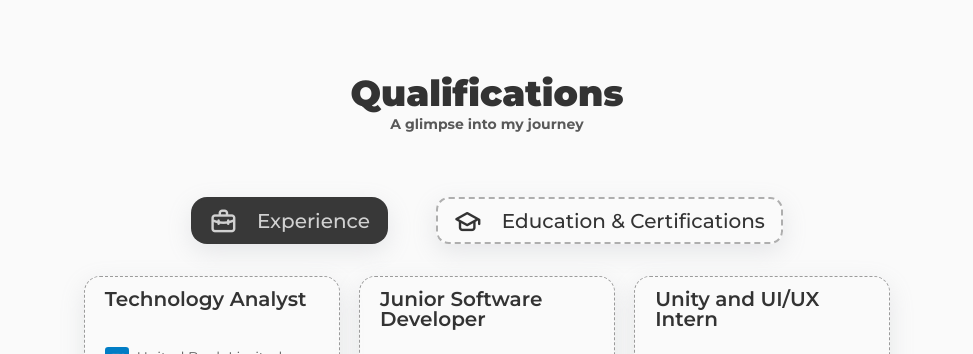
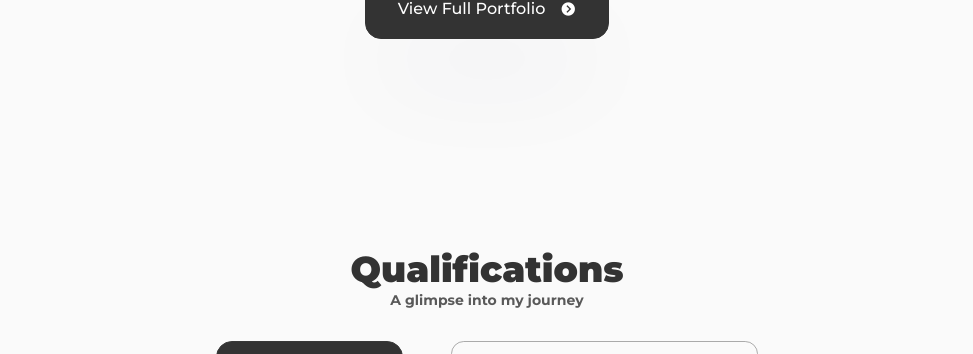
Before and after one commit to saadhzubairi/saadhzubairi_portfolio, a React (Create React App) app: page / in a window 1280 px wide. Shown: the part 2446-2800 px from the top of the page, without its empty margins (153-1126 px from the left). Built offline with nearby package versions, Linux system fonts and the light colour scheme.

Commit message:
stuff added for better viewability and shit

```diff
--- a/src/App.css
+++ b/src/App.css
@@ -159,10 +159,11 @@ img {
 
 /*=============== REUSABLE CSS CLASSES ===============*/
 .section {
-  padding: 6rem 0 2rem;
+  padding: 6rem 0 6rem;
 }
 
 .section__title {
+  margin-top: 1rem;
   font-size: var(--h1-font-size);
   color: var(--title-color);
   font-weight: 900;
@@ -171,7 +172,7 @@ img {
 .section__subtitle {
   display: block;
   font-size: var(--small-font-size);
-  margin-bottom: 4rem;
+  margin-bottom: 2rem;
   font-weight: 700;
 }
 
@@ -201,6 +202,7 @@ img {
   border-radius: 1rem;
   font-weight: var(--font-medium);
   border: 1.5px solid var(--title-color);
+  box-shadow: rgba(50, 50, 93, 0.1) 0px 50px 100px -20px, rgba(0, 0, 0, 0.2) 0px 30px 60px -30px !important;
 }
 
 .button_ol {
@@ -212,6 +214,7 @@ img {
   border: 1.5px solid var(--title-color);
   font-weight: var(--font-medium);
   border-color: #aaa !important;
+  box-shadow: rgba(50, 50, 93, 0.1) 0px 50px 100px -20px, rgba(0, 0, 0, 0.2) 0px 30px 60px -30px !important;
 }
 
 .button:hover {
@@ -232,7 +235,7 @@ img {
   display: inline-flex;
   align-items: center;
   gap: 15px;
-  box-shadow: rgba(149, 157, 165, 0.2) 0px 8px 24px;
+  box-shadow: rgba(50, 50, 93, 0.1) 0px 50px 100px -20px, rgba(0, 0, 0, 0.2) 0px 30px 60px -30px;
 }
 
 /* Targeting the scrollbar track */
--- a/src/components/PortfolioPage/portfoliopage.css
+++ b/src/components/PortfolioPage/portfoliopage.css
@@ -87,19 +87,17 @@
     visibility: hidden;
     opacity: 0;
     position: absolute;
-    background-color: rgba(255, 255, 255, 0.65);
+    background-color: rgba(255, 255, 255, 0.80);
     backdrop-filter: blur(10px);
     font-weight: 600;
     width: 18rem;
     padding: 2rem;
-    z-index: 9999;
+    z-index: 99;
     display: flex;
     flex-direction: column;
     gap: 1rem;
     bottom: 7rem;
     border: #ffffff solid 1px;
-    /* transition: opacity 0.3s ease-in-out, visibility 0.3s ease-in-out !important;
-    transition: all 300ms ease-in-out; */
     transition: 300ms all ease-in-out;
 }
 
@@ -129,7 +127,7 @@
 }
 
 .pcard_checkout_button:hover {
-    background-color: rgb(27, 27, 114);
+    background-color: rgb(36, 36, 145);
     box-shadow: 0px 10px 20px -6px rgba(49, 109, 213, 0.61);
     -webkit-box-shadow: 0px 10px 20px -6px rgba(49, 109, 213, 0.61);
     -moz-box-shadow: 0px 10px 20px -6px rgba(49, 109, 213, 0.61);
--- a/src/components/header/header.css
+++ b/src/components/header/header.css
@@ -4,7 +4,7 @@ header {
     position: fixed;
     top: 2%;
     left: 0;
-    z-index: var(--z-fixed);
+    z-index: 100;
 }
 
 .nav {
@@ -135,7 +135,7 @@ header {
         width: 85%;
         background-color: rgba(255, 255, 255, 0.855);
         backdrop-filter: blur(10px);
-        z-index: 9999;
+        z-index: 100;
         border-radius: 10rem;
         box-shadow: rgba(50, 50, 93, 0.25) 0px 13px 27px -5px, rgba(0, 0, 0, 0.3) 0px 8px 16px -8px;
         align-items: center;
@@ -170,7 +170,7 @@ header {
         width: 80%;
         background-color: rgba(255, 255, 255, 0.855);
         backdrop-filter: blur(10px);
-        z-index: 9999;
+        z-index: 100;
         border-radius: 10rem;
         box-shadow: rgba(50, 50, 93, 0.25) 0px 13px 27px -5px, rgba(0, 0, 0, 0.3) 0px 8px 16px -8px;
         border-radius: 1.5rem;
@@ -214,11 +214,12 @@ header {
         background-color: rgba(0, 0, 0, 0.123);
         backdrop-filter: blur(2px);
         transition: all 300ms;
+        z-index: 99;
 
     }
 
     .menu_panel_for_phone_backdrop.opened {
-        z-index: 9998;
+        z-index: 99;
         opacity: 1;
         transition: all 300ms;
     }
--- a/src/components/qualifications/popup.css
+++ b/src/components/qualifications/popup.css
@@ -3,6 +3,7 @@
     padding: 1rem;
     display: flex;
     flex-direction: column;
+    z-index: 9999;
 }
 
 .popup__top {
@@ -150,7 +151,36 @@
     border-radius: 1rem;
 }
 
+.popup__container {
+    height: 100%;
+}
+
+/* for the popup */
+.css-snwxfu{
+    width: 50vw !important;
+    height: auto !important;
+    z-index: 9999;
+}
+
+@media screen and (max-width: 1450px) {
+    .css-snwxfu{
+        width: 65vw !important;
+    }
+}
+
 @media screen and (max-width: 1150px) {
+    .css-snwxfu{
+        width: 72vw !important;
+    }
+}
+
+@media screen and (max-width: 992px) {
+    .css-snwxfu{
+        width: 80vw !important;
+    }
+}
+
+@media screen and (max-width: 768px) {
     .popup__container {
         height: 85vh;
         overflow-y: scroll;
@@ -177,7 +207,7 @@
 @media screen and (max-width: 768px) {
     .popup__wrapper {
         padding: 0.5rem 0.25rem;
-        width: 75vw;
+        width: 100%;
         margin-bottom: 18rem;
     }
 
--- a/src/components/qualifications/qualifications.css
+++ b/src/components/qualifications/qualifications.css
@@ -14,15 +14,20 @@
 }
 
 .qual__button {
-    font-size: var(--h3-font-size);
     font-weight: var(--font-medium);
     color: var(--title-color);
     margin: 0 var(--mb-1);
     cursor: pointer;
-    padding: 0.25rem 1rem;
     transition: 300ms;
-    border: 2px dashed #aeaeae;
+    border: 1px solid #aaa;
     border-radius: 0.8rem;
+    padding: 0.75rem 2rem;
+}
+
+.qual__button:hover {
+    background-color: #ddd;
+    color: #000;
+    border-color: #222 !important;
 }
 
 .qual__active:hover {
@@ -31,18 +36,17 @@
 }
 
 .qual__icon {
-    font-size: 1.8rem;
-    margin-right: var(--mb-0-25);
+    font-size: 1rem;
+    /* margin-right: var(--mb-0-25); */
 }
 
 .qual__active {
-    color: rgb(209, 209, 209);
-    background-color: rgb(56, 56, 56);
-    padding: 0.25rem 1rem;
+    color: var(--container-color);
+    background-color: #333333;
+    padding: 0.75rem 2rem;
     border-radius: 1rem;
-    border: 2px dashed rgb(56, 56, 56);
+    border: 1px solid rgb(56, 56, 56);
 }
-
 
 
 .qual__sections {
@@ -187,6 +191,6 @@
     margin-top: 0.25rem;
 }
 
-.cert__data{
+.cert__data {
     height: 12rem;
 }
```
